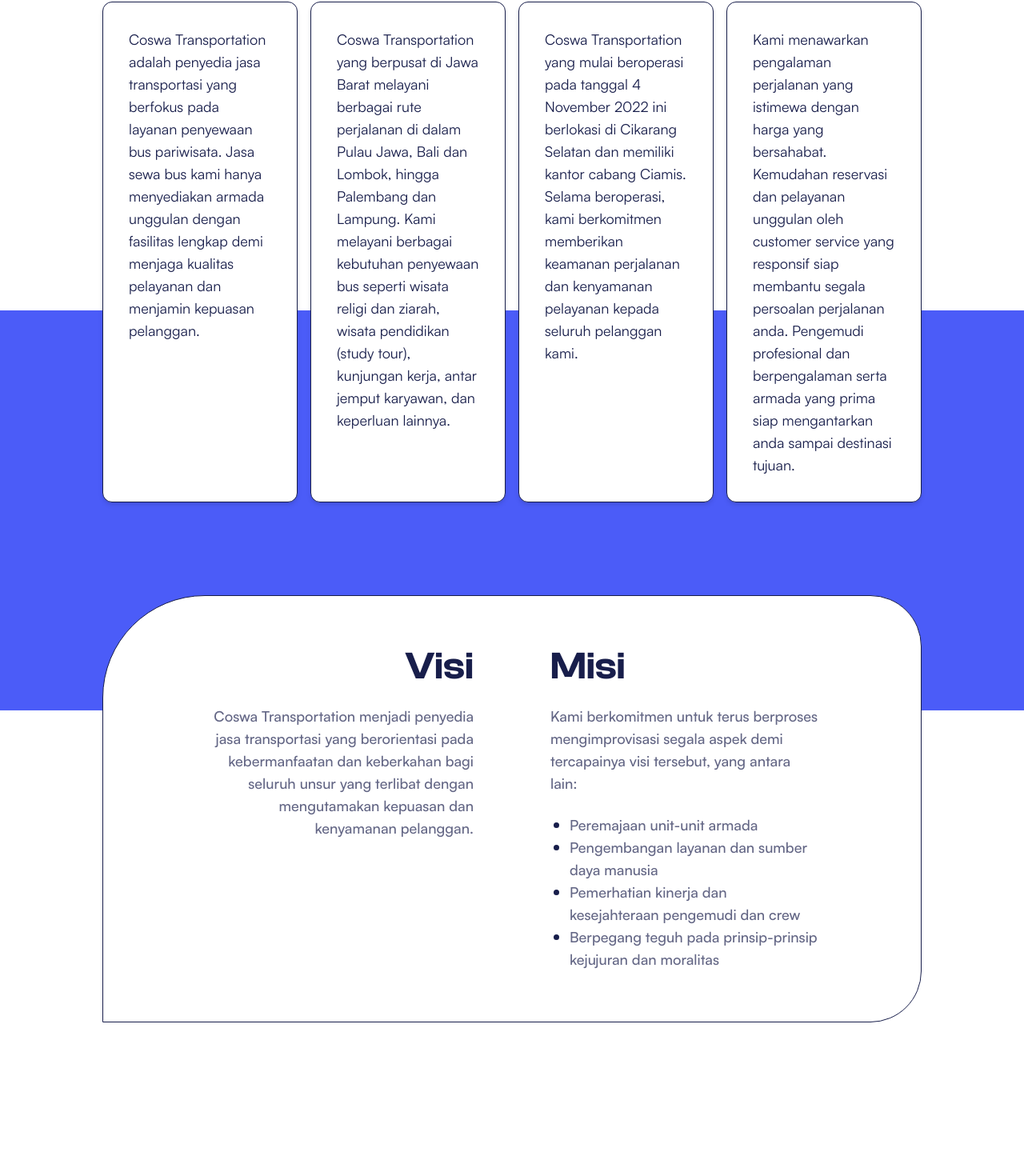
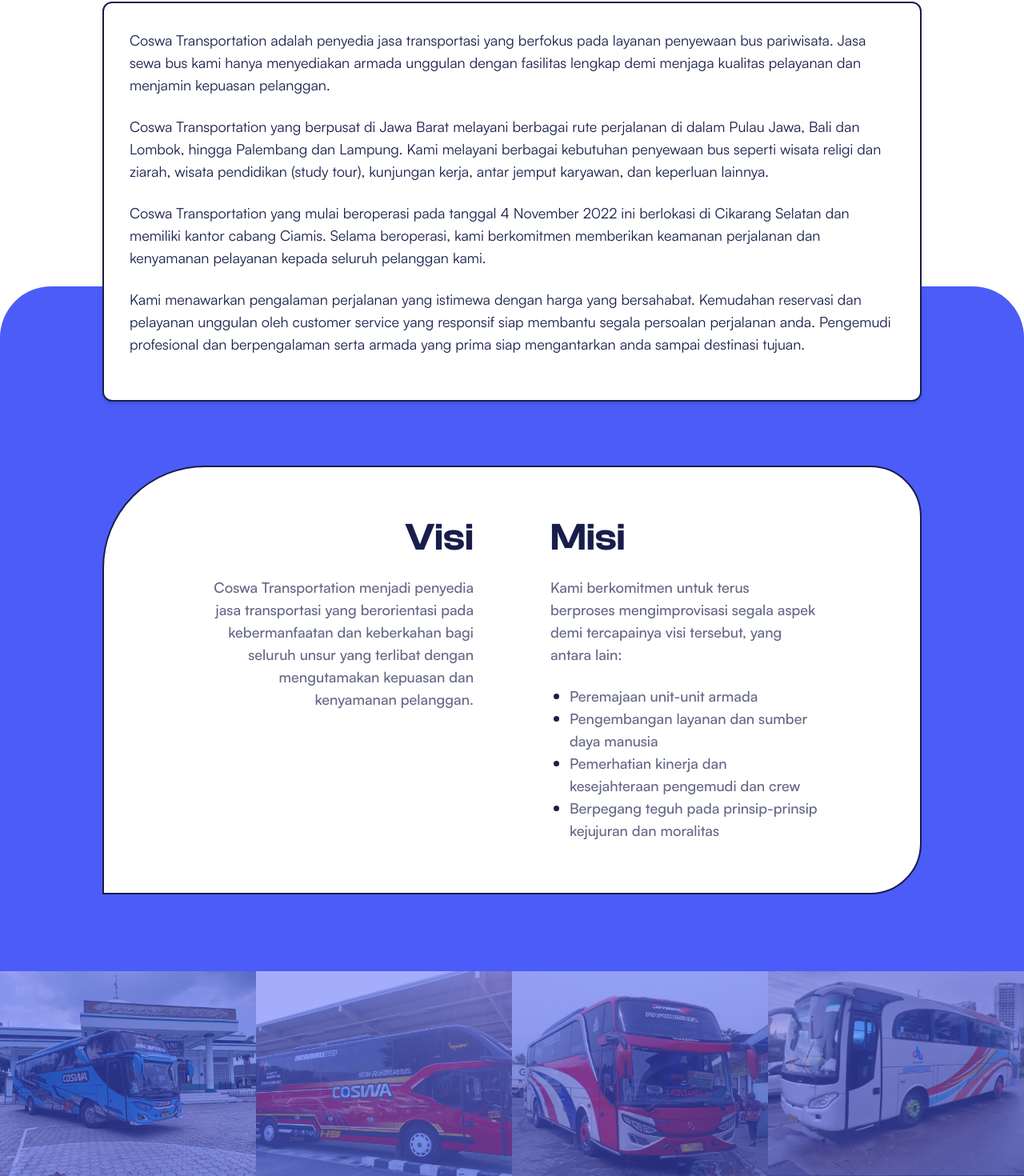
Before and after one commit to hradiluhung/coswa, a Next.js app: page /tentang-kami in a window 1280 px wide. Shown: the part 522-1992 px from the top of the page at 80% size. Built offline with nearby package versions, Linux system fonts and the light colour scheme.

Commit message:
fixing all feature

```diff
--- a/src/app/tentang-kami/page.tsx
+++ b/src/app/tentang-kami/page.tsx
@@ -36,20 +36,18 @@
           </div>
         </div>
 
-        <div className="grid grid-cols-1 md:grid-cols-2 lg:grid-cols-4 gap-4 justify-start items-stretch">
+        <div className="bg-white border-2 border-primary p-8 rounded-xl shadow-md">
           {aboutItems.map((item, index) => (
-            <div key={index}>
-              <h3 className="h-full p-8 text-lg bg-white border border-primary rounded-xl shadow-md">
-                {item}
-              </h3>
-            </div>
+            <>
+              <p className="h-full text-lg">{item}</p>
+              <br />
+            </>
           ))}
         </div>
       </section>
-      <section className="w-full -mt-60 -z-20 bg-tetriary relative h-80 md:h-500"></section>
 
-      <section className="px-4 py-12 md:px-12 md:py-12 lg:px-32 lg:pt-0 lg:pb-48 -mt-36 flex flex-col md:flex-row md:gap-0 items-center justify-between gap-24">
-        <div className="w-full py-12 px-12 md:py-12 md:px-24 lg:py-16 lg:px-32 rounded-tl-[128px] rounded-tr-[64px] rounded-br-[64px] relative overflow-hidden flex flex-col md:flex-row justify-start items-start gap-24 bg-white border border-primary">
+      <section className="bg-tetriary rounded-tl-[64px] rounded-tr-[64px] px-4 py-12 md:px-12 md:py-12 lg:px-32 lg:pt-56 lg:pb-24 lg:-mt-36 flex flex-col md:flex-row md:gap-0 items-center justify-between gap-24">
+        <div className="w-full py-12 px-12 md:py-12 md:px-24 lg:py-16 lg:px-32 rounded-tl-[128px] rounded-tr-[64px] rounded-br-[64px] relative overflow-hidden flex flex-col md:flex-row justify-start items-start gap-24 bg-white border-2 border-primary">
           <div className="flex flex-col md:justify-end md:items-end md:text-end gap-6 basis-1/2 text-quaternary">
             <h2 className="font-title font-semibold text-5xl text-primary">
               Visi
@@ -81,6 +79,41 @@
           </div>
         </div>
       </section>
+      <section className="bg-tetriary w-full grid grid-cols-4 relative">
+        <div className="absolute bg-tetriary w-full h-full opacity-50"></div>
+        <Image
+          src="/images/armadas/Al Baa'its/1.jpg"
+          width={0}
+          height={0}
+          sizes="100vw"
+          alt="Stack Card"
+          className="object-cover w-full h-64"
+        />
+        <Image
+          src="/images/armadas/Al Fatih/1.jpg"
+          width={0}
+          height={0}
+          sizes="100vw"
+          alt="Stack Card"
+          className="object-cover w-full h-64"
+        />
+        <Image
+          src="/images/armadas/Al Mubdi/1.jpg"
+          width={0}
+          height={0}
+          sizes="100vw"
+          alt="Stack Card"
+          className="object-cover w-full h-64"
+        />
+        <Image
+          src="/images/armadas/Al Qowiyyu/1.jpg"
+          width={0}
+          height={0}
+          sizes="100vw"
+          alt="Stack Card"
+          className="object-cover w-full h-64"
+        />
+      </section>
     </>
   )
 }
--- a/src/components/navbar/Navbar.tsx
+++ b/src/components/navbar/Navbar.tsx
@@ -50,23 +50,27 @@
 
       <div
         onClick={() => setNav(!nav)}
-        className="cursor-pointer z-10 text-gray-500 md:hidden"
+        className="cursor-pointer z-10 md:hidden"
       >
         {nav ? <X size={30} /> : <Menu size={30} />}
       </div>
 
       {nav && (
-        <ul
-          className={`flex flex-col gap-2 justify-center items-center top-0 left-0 w-full h-screen bg-white transition-[translate] ease-in-out duration-500 fixed md:hidden ${
+        <div
+          className={`flex flex-col gap-2 justify-end items-end top-0 left-0 w-full h-screen bg-black bg-opacity-80 transition-[translate] ease-in-out duration-500 fixed md:hidden ${
             // slide down animation
             nav ? "translate-y-0" : "-translate-y-full"
           }`}
         >
+          <div className="w-4/5 h-full bg-white flex flex-col pt-16 gap-3">
             {navbarItems.map((item, index) => (
-            <li key={index} className="px-4 cursor-pointer text-2xl">
+              <div key={index} className="px-4 cursor-pointer text-2xl">
                 <Link
                   key={index}
                   href={item.url}
+                  onClick={() => {
+                    setNav(false)
+                  }}
                   className={`font-body transition-all rounded-md px-3 ${
                     pathName === item.url
                       ? "font-semibold border-2 border-[color:var(--primary)] "
@@ -75,9 +79,10 @@
                 >
                   {item.label}
                 </Link>
-            </li>
+              </div>
             ))}
-        </ul>
+          </div>
+        </div>
       )}
     </div>
   )
```
Lines whose indentation alone changed are shown as unchanged.
